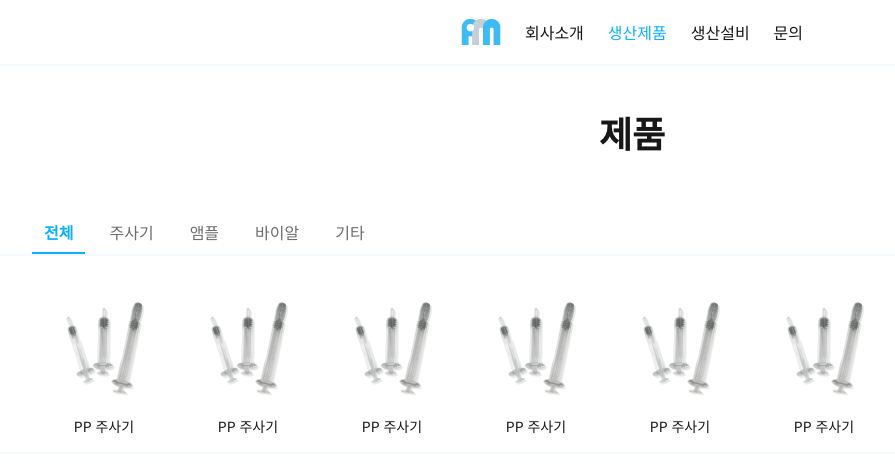
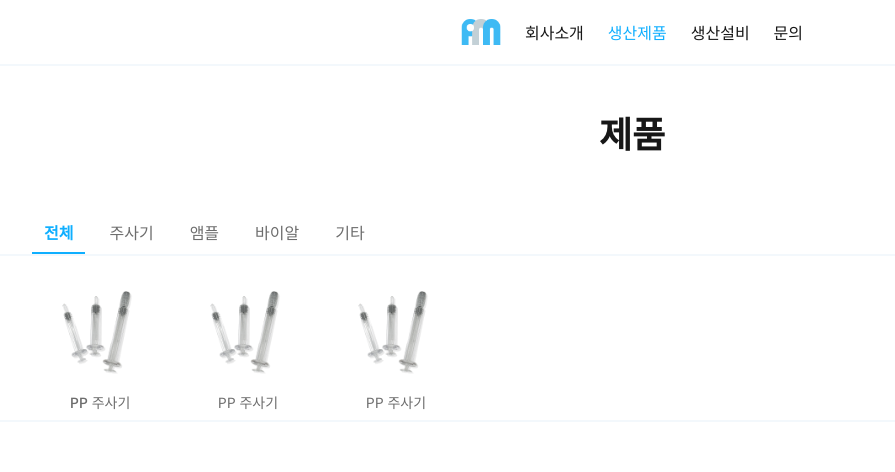
Before and after one commit to ph-mold/ph-mold-web, a Next.js app: page /products in a window 1280 px wide. Shown: the top 472 px of the page, without its empty margins (8-903 px from the left). Built offline with nearby package versions, Linux system fonts and the light colour scheme.

Commit message:
[Update]

```diff
--- a/app/products/page.tsx
+++ b/app/products/page.tsx
@@ -42,52 +42,62 @@ export default function Products() {
       </Typography>
       <div className="border-background2 scrollbar-hide sticky top-16 z-9 h-12 w-full overflow-x-scroll overflow-y-hidden border-b-2 bg-white/60 backdrop-blur-md">
         <Tab
-          className="px-4 md:px-10"
+          className="mx-auto w-full max-w-[1280px] px-4 md:px-10"
           onChange={handleTabSelect}
           tabs={TAB_ITEMS}
         />
       </div>
-      <div className="mx-auto max-w-[1280px]">
-        <div className="border-background2 scrollbar-hide h-fit overflow-x-scroll border-b-2 py-2 sm:py-4">
-          <ul className="flex h-fit flex-row px-4 md:px-10">
-            <li className="flex h-fit w-fit flex-col text-center">
-              <div className="size-24 flex-none sm:size-36">
-                <Image src={"/sample1.png"} alt={""} width={240} height={240} />
-              </div>
-              <p className="text-sm">PP 주사기</p>
-            </li>
-            <li className="flex h-fit w-fit flex-col text-center">
-              <div className="size-24 flex-none sm:size-36">
-                <Image src={"/sample1.png"} alt={""} width={240} height={240} />
-              </div>
-              <p className="text-sm">PP 주사기</p>
-            </li>
-            <li className="flex h-fit w-fit flex-col text-center">
-              <div className="size-24 flex-none sm:size-36">
-                <Image src={"/sample1.png"} alt={""} width={240} height={240} />
-              </div>
-              <p className="text-sm">PP 주사기</p>
-            </li>
-            <li className="flex h-fit w-fit flex-col text-center">
-              <div className="size-24 flex-none sm:size-36">
-                <Image src={"/sample1.png"} alt={""} width={240} height={240} />
-              </div>
-              <p className="text-sm">PP 주사기</p>
-            </li>
-            <li className="flex h-fit w-fit flex-col text-center">
-              <div className="size-24 flex-none sm:size-36">
-                <Image src={"/sample1.png"} alt={""} width={240} height={240} />
-              </div>
-              <p className="text-sm">PP 주사기</p>
-            </li>
-            <li className="flex h-fit w-fit flex-col text-center">
-              <div className="size-24 flex-none sm:size-36">
-                <Image src={"/sample1.png"} alt={""} width={240} height={240} />
-              </div>
-              <p className="text-sm">PP 주사기</p>
-            </li>
-          </ul>
-        </div>
+      <div className="border-background2 scrollbar-hide mx-auto w-full max-w-[1280px] overflow-x-scroll overflow-y-hidden border-b-2 px-4 md:px-10">
+        <Tab
+          className="py-2"
+          showIndicator={false}
+          tabClassName="flex-col !text-sm !p-0"
+          activeTabClassName="!font-medium !text-foreground2"
+          tabs={[
+            {
+              label: "PP 주사기",
+              value: "s",
+              icon: (
+                <div className="size-24 flex-none sm:size-32">
+                  <Image
+                    src={"/sample1.png"}
+                    alt={""}
+                    width={240}
+                    height={240}
+                  />
+                </div>
+              )
+            },
+            {
+              label: "PP 주사기",
+              value: "s1",
+              icon: (
+                <div className="size-24 flex-none sm:size-32">
+                  <Image
+                    src={"/sample1.png"}
+                    alt={""}
+                    width={240}
+                    height={240}
+                  />
+                </div>
+              )
+            },
+            {
+              label: "PP 주사기",
+              value: "s2",
+              icon: (
+                <div className="size-24 flex-none sm:size-32">
+                  <Image
+                    src={"/sample1.png"}
+                    alt={""}
+                    width={240}
+                    height={240}
+                  />
+                </div>
+              )
+            }
+          ]}
+        />
       </div>
       <div className="h-[2000px]"> </div>
     </div>
--- a/components/common/Tab.tsx
+++ b/components/common/Tab.tsx
@@ -64,7 +64,7 @@ export default function Tab({
     };
   }, [activeTab, showIndicator, tabs]);
   return (
-    <div className={clsx("relative w-fit", className)}>
+    <div className={clsx("relative", className)}>
       <ul className="flex gap-3">
         {tabs.map((tab) => {
           const isActive = activeTab === tab.value;
```
